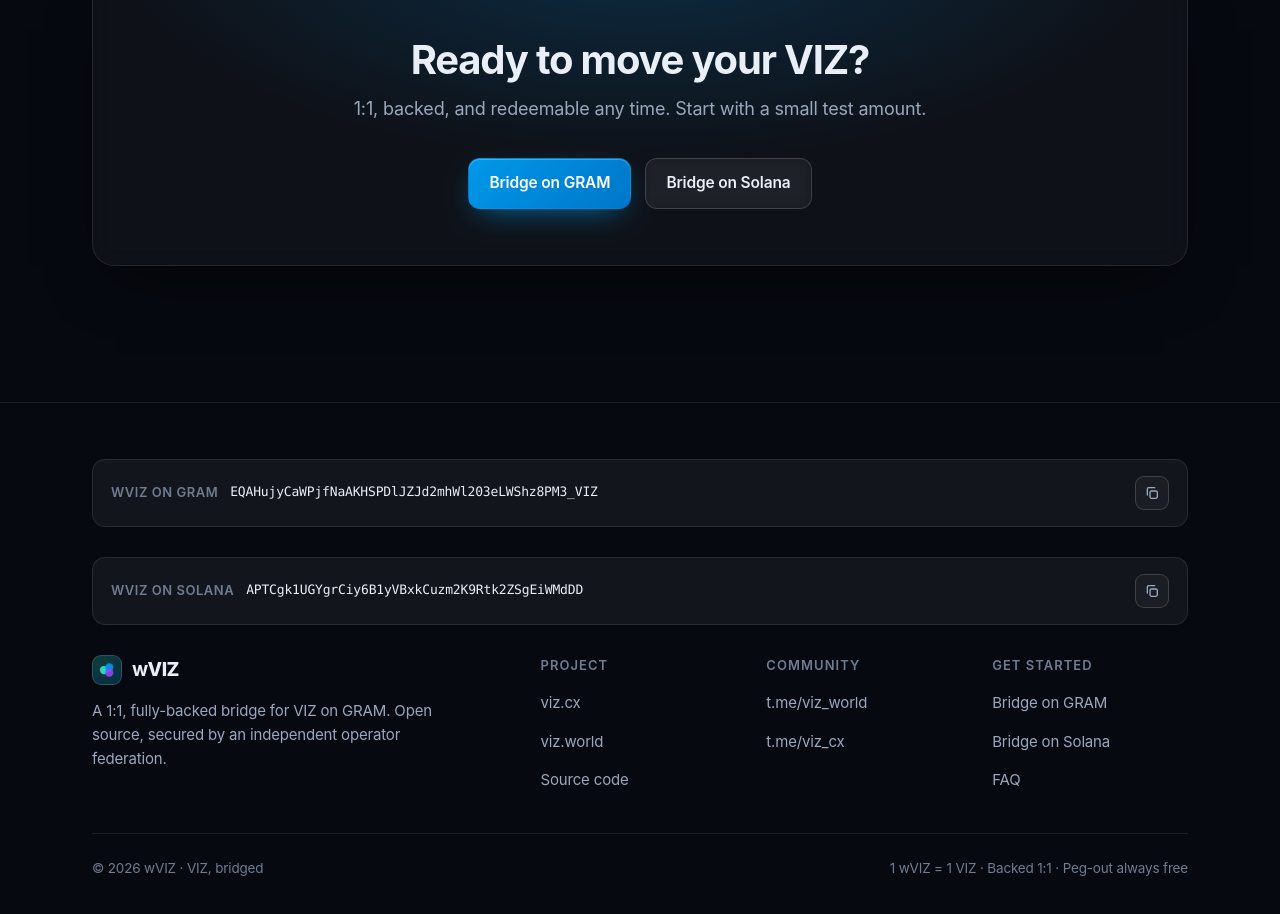
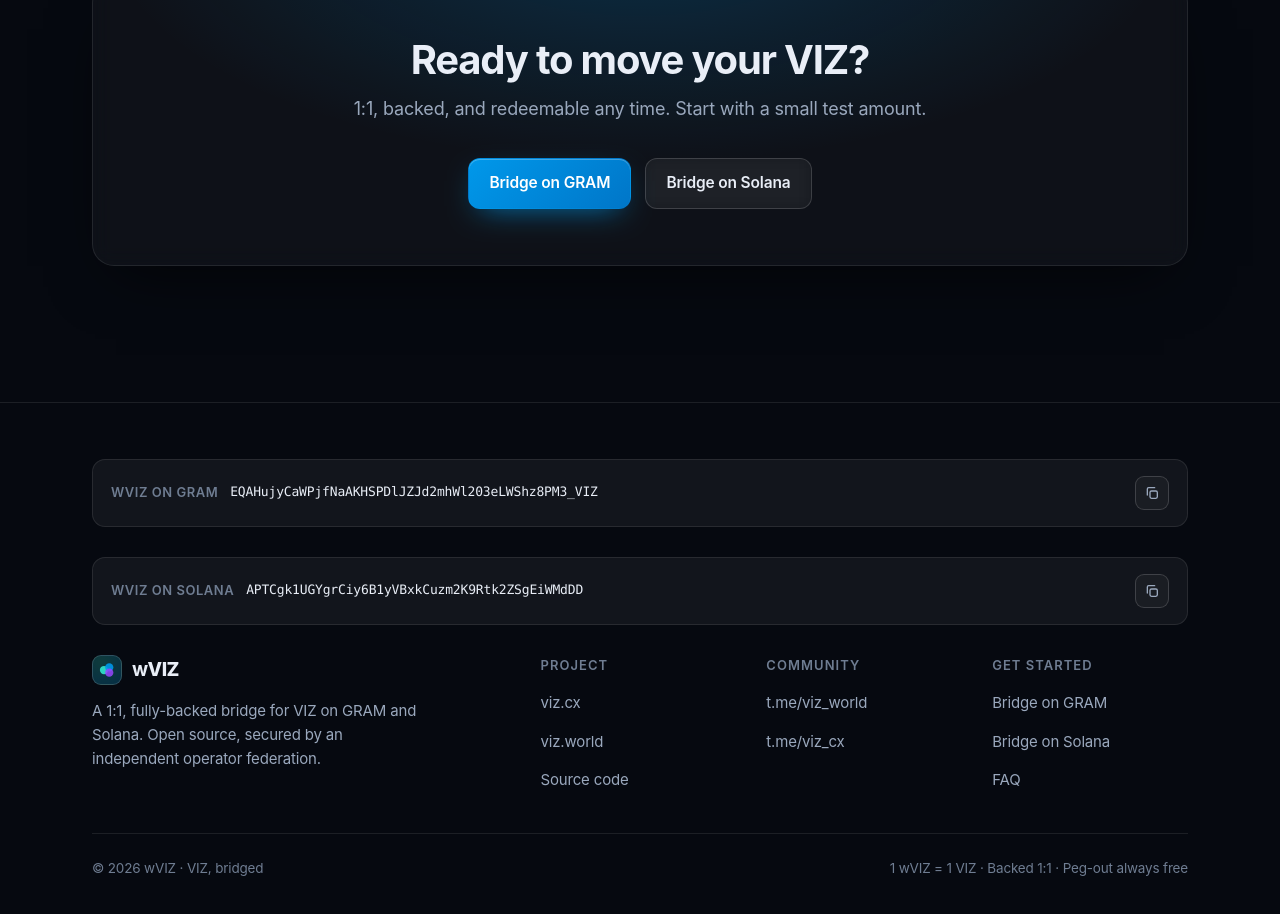
Before and after one commit to viz-cx/viz-gateway, a website: page site/index.html in a window 1280 px wide. Shown: the part 3487-4401 px from the top of the page. Drawn offline with Linux system fonts and the light colour scheme; no server answers.

Commit message:
site: fix stale app.html/app.js references from the gram.html rename
Task 5's reference sweep caught three copy/comment spots that Tasks 1 and 4
missed when app.html was renamed to gram.html: a recon.js comment, a
solana.js sync-comment, and index.html's footer blurb (updated to mention
both chains).

```diff
--- a/site/index.html
+++ b/site/index.html
@@ -356,7 +356,7 @@
           </span>
           <span>w<b>VIZ</b></span>
         </a>
-        <p>A 1:1, fully-backed bridge for VIZ on GRAM. Open source, secured by an independent operator federation.</p>
+        <p>A 1:1, fully-backed bridge for VIZ on GRAM and Solana. Open source, secured by an independent operator federation.</p>
       </div>
 
       <div class="foot-cols">
--- a/site/recon.js
+++ b/site/recon.js
@@ -65,7 +65,7 @@
   const card = frag.querySelector(".rc-card");
   if (!card) return null;
 
-  // Circulating wVIZ as-is — the SAME figure the token panel and app.html show. Adding
+  // Circulating wVIZ as-is — the SAME figure the token panel and gram.html show. Adding
   // unsweptFees here made this card display a third number that looked like a rival
   // supply figure. Unswept fees still count as backing owed in recon's own pause check
   // (server side, checker.ts); this card just doesn't re-state them.
--- a/site/solana.js
+++ b/site/solana.js
@@ -6,8 +6,8 @@
 const root = document.documentElement;
 
 /* ---------- Theme / toast / copy / tabs ----------
-   Kept in sync with app.js by hand. Deliberately NOT extracted into a shared
-   module: app.js is the live GRAM money page and stays untouched by this app. */
+   Kept in sync with gram.js by hand. Deliberately NOT extracted into a shared
+   module: gram.js is the live GRAM money page and stays untouched by this app. */
 (function theme() {
   const meta = document.querySelector('meta[name="theme-color"]');
   const apply = (t) => {
```
